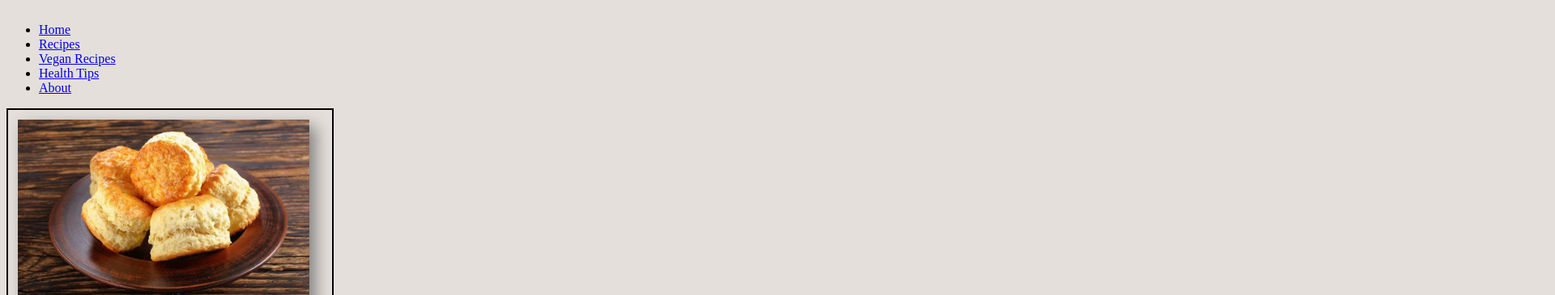
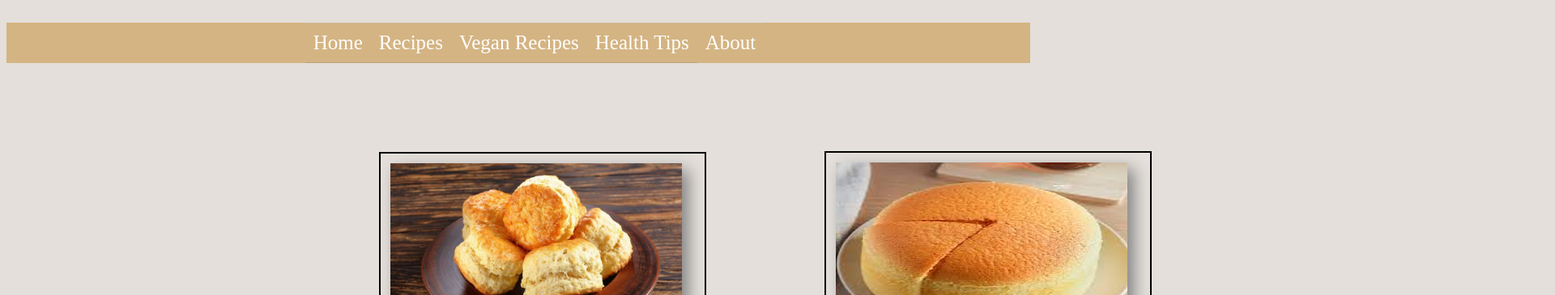
Before and after one commit to SpudWings/Criddoch.github.io, a plain HTML site: page index.html in a window 1280 px wide. Shown: the part 117-482 px from the top of the page at 81% size, 1920 px wide, since content can reach past the window. Drawn offline with Linux system fonts and the light colour scheme; no server answers.

Commit message:
Update index.html

```diff
--- a/index.html
+++ b/index.html
@@ -8,7 +8,7 @@
 	font-family: 'Times New Roman', Times, serif;
  }
  </style>
- <link rel="stylesheet" href="home.css">
+ <link rel="stylesheet" href="index.css">
 
 
 
```
